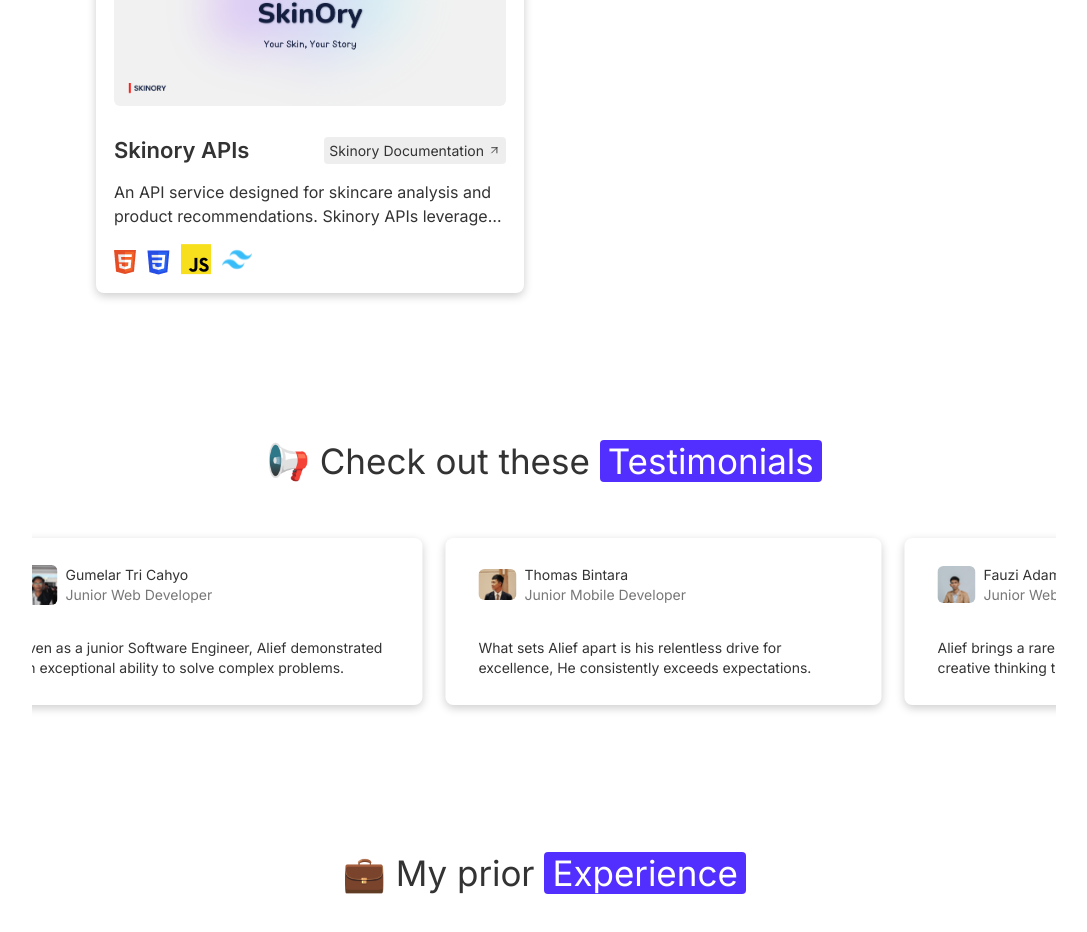
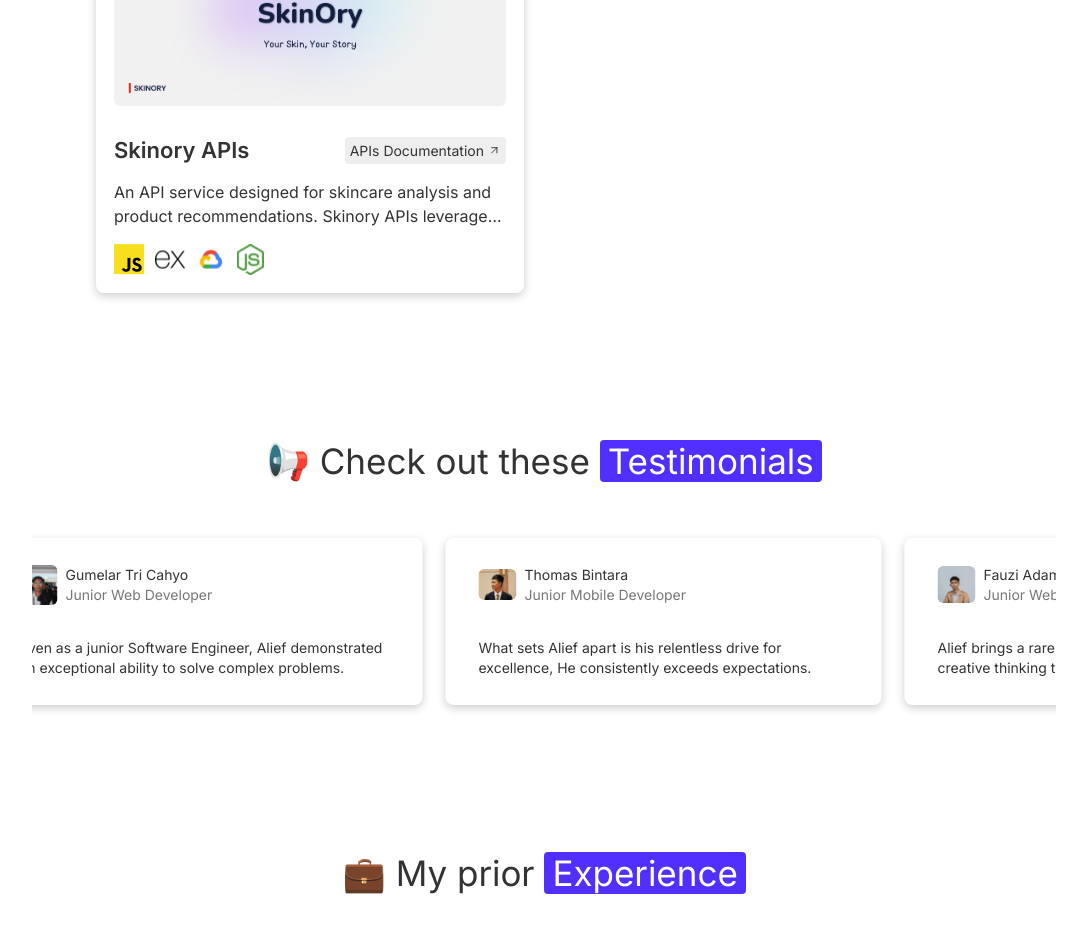
Before and after one commit to Ar1veeee/my-portfolio, a Next.js app: page / in a window 1280 px wide. Shown: the part 2588-3520 px from the top of the page, without its empty margins (96-1183 px from the left). Built offline with nearby package versions, Linux system fonts and the light colour scheme.

Commit message:
editing projects

```diff
--- a/data/projects.json
+++ b/data/projects.json
@@ -50,7 +50,7 @@
     "title": "My First Portfolio",
     "link": {
       "label": "Portfolio.dash",
-      "url": "https://aliefarfn.my.id/"
+      "url": "https://my-profile-gules-nine.vercel.app/"
     },
     "description": "This is my first portfolio website, designed to showcase my projects, skills, and experience in web development. It features a modern and responsive design built with HTML, CSS, JavaScript, and Tailwind CSS.",
     "languageIcons": [
@@ -64,15 +64,15 @@
     "thumbnail": "/skinory_thumbnail.png",
     "title": "Skinory APIs",
     "link": {
-      "label": "Skinory Documentation",
-      "url": "https://aliefarfn.my.id/"
+      "label": "APIs Documentation",
+      "url": "https://github.com/Ar1veeee/BackEnd_SkinOry_CC"
     },
     "description": "An API service designed for skincare analysis and product recommendations. Skinory APIs leverage web scraping and data processing to provide accurate and relevant skincare information.",
     "languageIcons": [
-      "/html_icon.png",
-      "/css_icon.png",
       "/js_icon.png",
-      "/tailwind_icon.png"
+      "/express_icon.png",
+      "/gcp_icon.png",
+      "/nodejs_icon.png"
     ]
   }
 ]
```
Also changed, not shown: app/components/Hero/Hero.tsx (line endings or trailing spaces).
